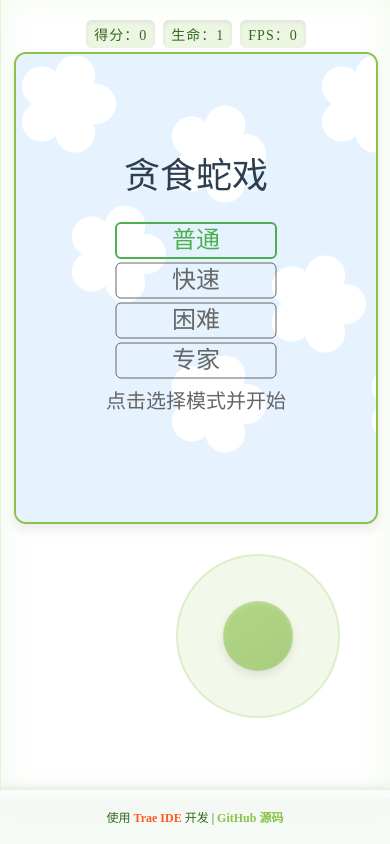
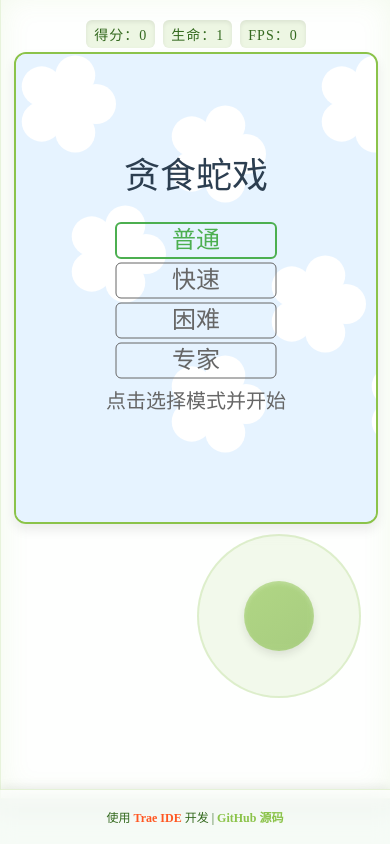
Before and after one commit to leizongmin/snake-game, a website: page index.html in a window 390 px wide. Drawn offline with Linux system fonts and the light colour scheme.

Commit message:
style(css): 调整移动控制组件的布局和样式
优化移动控制组件的位置和层级，使其在移动设备上更易于操作和查看。将 `.mobile-controls` 的固定定位移除，并将 `.joystick-container` 的位置调整为固定定位，以确保其在页面上的正确显示。

```diff
--- a/css/style.css
+++ b/css/style.css
@@ -144,21 +144,20 @@ canvas:hover {
 
 .mobile-controls {
   display: none;
-  position: fixed;
-  left: 66%;
-  transform: translateX(-50%);
-  bottom: 100px;
   z-index: 100;
 }
 
 .joystick-container {
-  position: relative;
+  position: fixed;
   width: 160px;
   height: 160px;
   border-radius: 50%;
   background: rgba(139, 195, 74, 0.1);
   border: 2px solid rgba(139, 195, 74, 0.2);
   backdrop-filter: blur(4px);
+  right: 30px;
+  bottom: 100px;
+  z-index: 1000;
 }
 
 .joystick {
```
